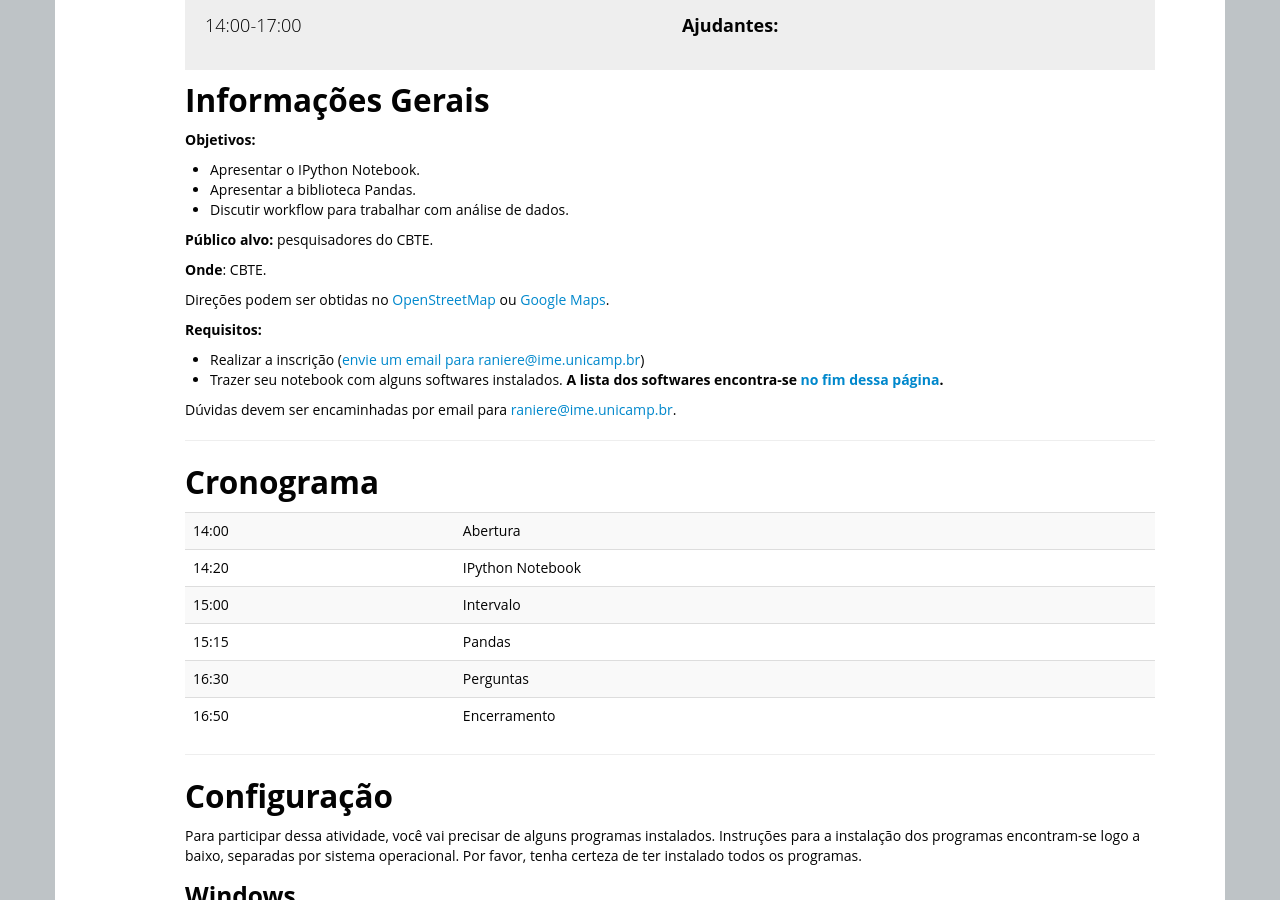
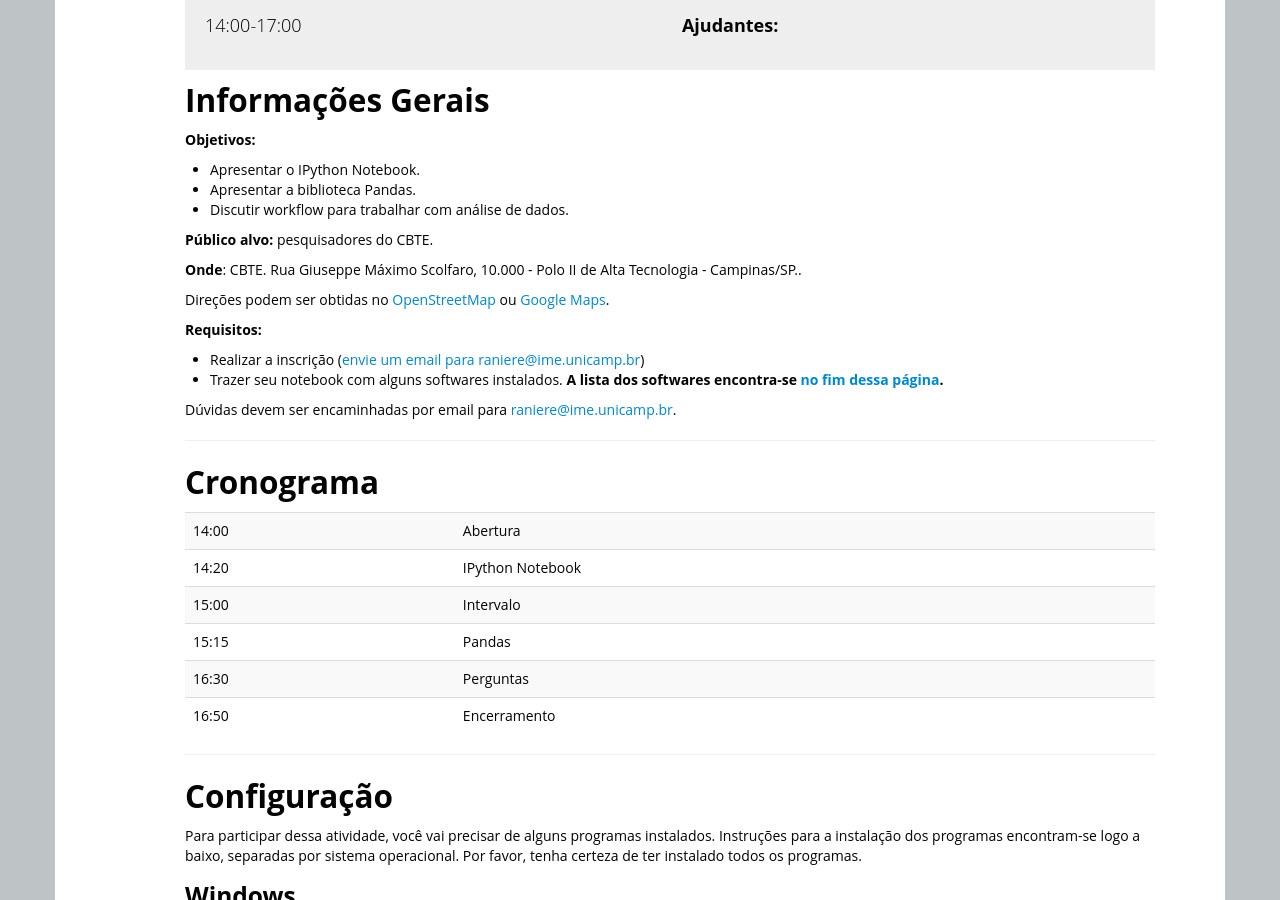
Before and after one commit to r-gaia-cs/2014-11-28-cbte, a Jekyll site: the page built from index.md, in a window 1280 px wide and 900 px high, scrolled down 489 px. Built offline with Jekyll 4.4.1, drawn with Linux system fonts in a browser that asks for light colours.

Commit message:
Corrigido endereço

```diff
--- a/index.md
+++ b/index.md
@@ -1,13 +1,13 @@
 ---
 layout: homepage
 root: .
-address: CBTE
+address: CBTE. Rua Giuseppe Máximo Scolfaro, 10.000 - Polo II de Alta Tecnologia - Campinas/SP.
 country: Brazil
 humandate: 28 de novembro de 2014
 humantime: 14:00-17:00
 startdate: 2014-11-28
 enddate: 2014-11-28
-latlng: -22.817387,-47.06843
+latlng: -22.802888,-47.056702
 registration: open
 instructor: ["Raniere Silva"]
 helper: []
```
